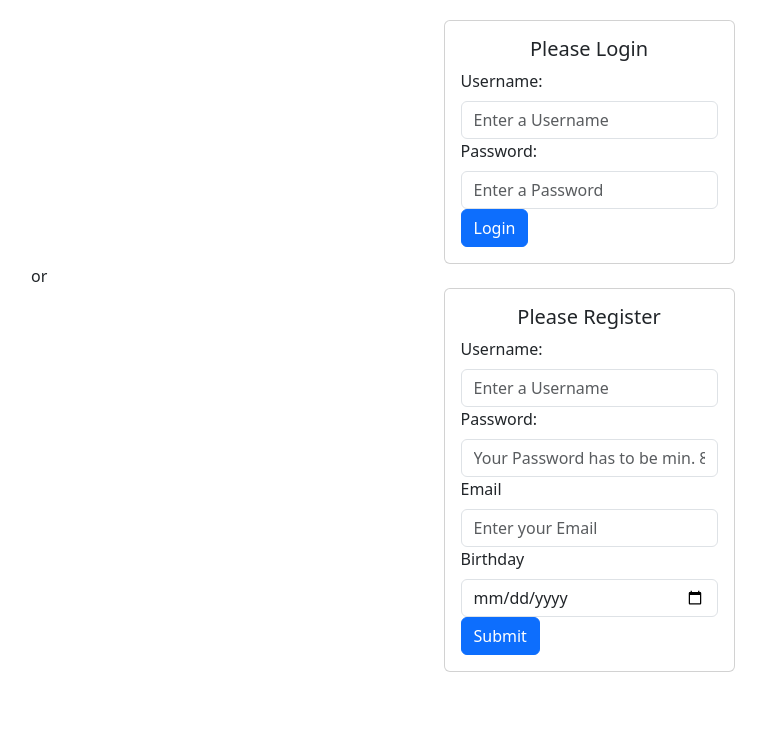
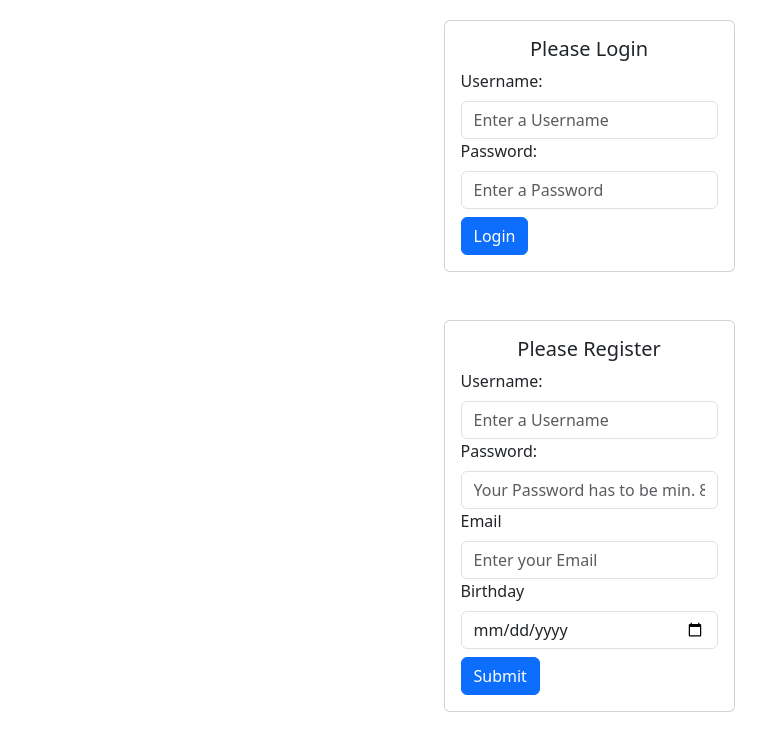
Before and after one commit to Unreachedx/myFlix-client, a React (Vite) app: page / in a window 1280 px wide. Shown: the top 750 px of the page, without its empty margins (51-817 px from the left). Built offline with nearby package versions, Linux system fonts and the light colour scheme.

Commit message:
Updated alot of code

```diff
--- a/src/components/login-view/login-view.jsx
+++ b/src/components/login-view/login-view.jsx
@@ -50,7 +50,7 @@ export const LoginView = ({ onLoggedIn }) => {
         <Form.Label>Password:</Form.Label>
         <Form.Control type="password" value={password} onChange={(e) => setPassword(e.target.value)} placeholder="Enter a Password" />
         </Form.Group>
-        <Button variant="primary" type="submit">
+        <Button variant="primary" type="submit" className="mt-2">
         Login
       {error && <div>Error: {error}</div>}
         </Button>
--- a/src/components/main-view/main-view.jsx
+++ b/src/components/main-view/main-view.jsx
@@ -1,8 +1,10 @@
 import React, { useState, useEffect } from "react";
-import { MovieCard } from "../movie-card/movie-card"; // Adjust the path if necessary
-import { MovieView } from "../movie-view/movie-view"; // Adjust the path if necessary
+import { MovieCard } from "../movie-card/movie-card";
+import { MovieView } from "../movie-view/movie-view";
 import { LoginView } from "../login-view/login-view";
 import { SignupView } from "../signup-view/signup-view";
+import { Container, Row, Col, Button } from "react-bootstrap";
+
 
 export const MainView = () => {
   const [movies, setMovies] = useState([]);
@@ -65,7 +67,6 @@ export const MainView = () => {
             setToken(token);
           }}
         />
-        or
         <SignupView />
       </>
     );
@@ -89,20 +90,23 @@ export const MainView = () => {
   }
 
   return (
-    <div>
-      <button onClick={handleLogout}>Logout</button> {/* Logout Button */}
-      <div style={{ display: 'flex', flexWrap: 'wrap', gap: '10px' }}>
+    <Container>
+      <Row>
         {movies.map((movie) => (
+          <Col xs={12} sm={6} md={4} lg={3} key={movie.id}>
             <MovieCard
-            key={movie.id}
               movie={movie}
               onMovieClick={(newSelectedMovie) => {
                 console.log("Movie clicked:", newSelectedMovie);
                 setSelectedMovie(newSelectedMovie);
               }}
             />
+          </Col>
         ))}
+      <div className="d-flex justify-content-center mt-3">
+        <Button className="w-auto" onClick={handleLogout}>Logout</Button>
       </div>
-    </div>
+      </Row>
+    </Container>
   );
 };
--- a/src/components/signup-view/signup-view.jsx
+++ b/src/components/signup-view/signup-view.jsx
@@ -35,7 +35,7 @@ export const SignupView = () => {
 
   return (
     <Container className="d-flex align-items-center justify-content-center">
-      <Row>
+      <Row className="mt-5">
         <Col>
           <CardGroup>
             <Card>
@@ -83,7 +83,7 @@ export const SignupView = () => {
                     required
                   />
                 </Form.Group>
-                <Button variant="primary" type="submit">
+                <Button variant="primary" type="submit" className="mt-2">
                   Submit
                 </Button>
               </Form>
```
Also changed, not shown: 2 other files (tests, documents, lock files or other folders). Lines whose indentation alone changed are shown as unchanged.
